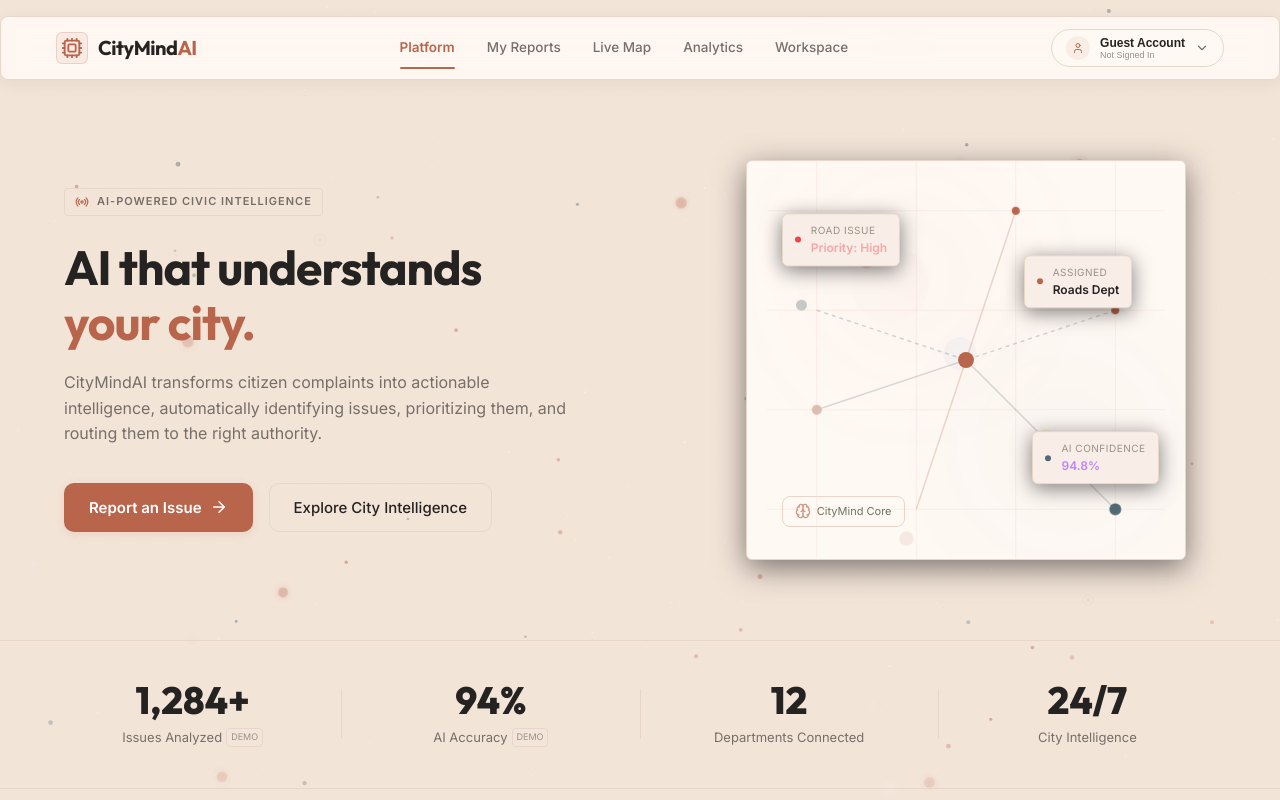
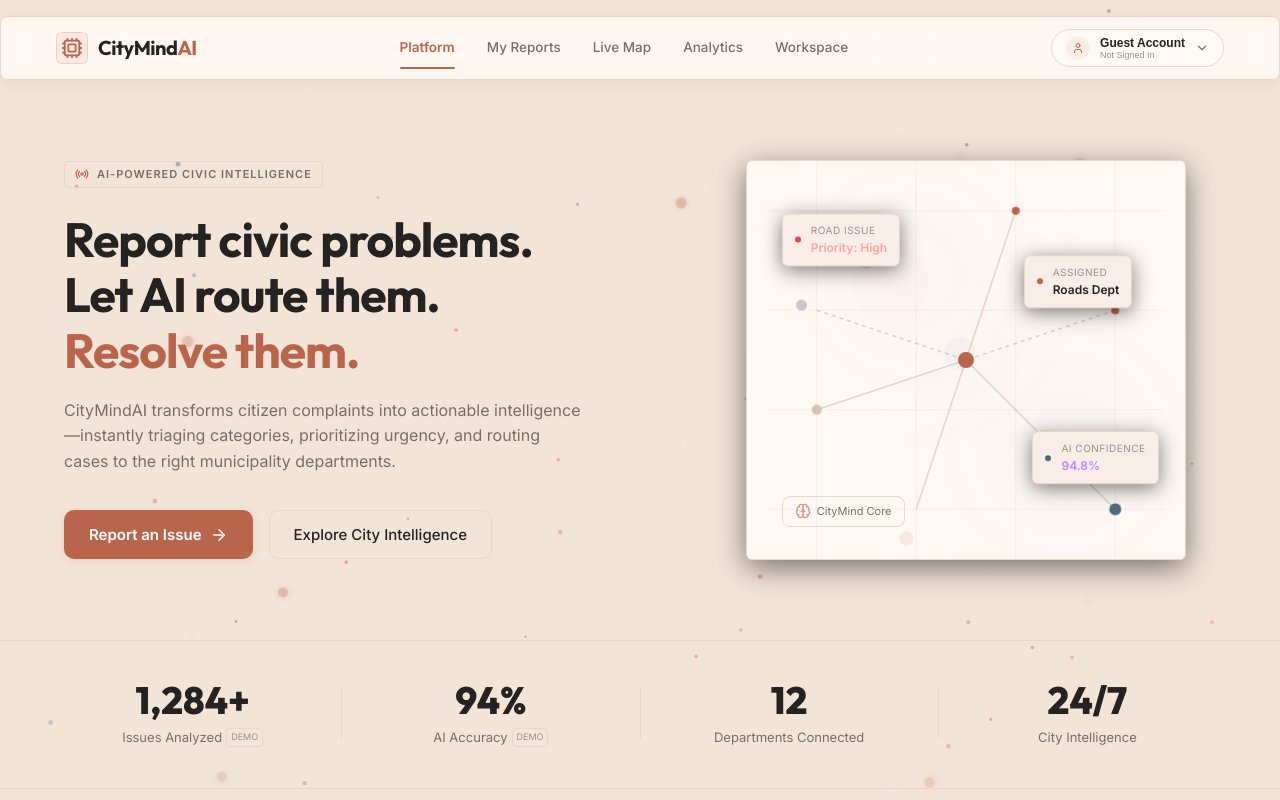
Before and after one commit to vivekraj-eng/CityMindAI, a React (Vite) app: page / in a window 1280 px wide. Shown: the top 800 px of the page. Built offline with nearby package versions, Linux system fonts and the light colour scheme; no server answers; the database is empty.

Commit message:
feat: finalize CityMindAI premium experience

```diff
--- a/src/pages/Home.jsx
+++ b/src/pages/Home.jsx
@@ -64,8 +64,9 @@ export default function Home({ setView }) {
             animate={{ opacity: 1, y: 0 }}
             transition={{ duration: 0.7, delay: 0.1 }}
           >
-            AI that understands <br />
-            <span className="gradient-text-alt">your city.</span>
+            Report civic problems. <br />
+            Let AI route them. <br />
+            <span className="gradient-text-alt">Resolve them.</span>
           </motion.h1>
 
           <motion.p
@@ -74,7 +75,7 @@ export default function Home({ setView }) {
             animate={{ opacity: 1, y: 0 }}
             transition={{ duration: 0.7, delay: 0.2 }}
           >
-            CityMindAI transforms citizen complaints into actionable intelligence, automatically identifying issues, prioritizing them, and routing them to the right authority.
+            CityMindAI transforms citizen complaints into actionable intelligence—instantly triaging categories, prioritizing urgency, and routing cases to the right municipality departments.
           </motion.p>
 
           <motion.div
```
